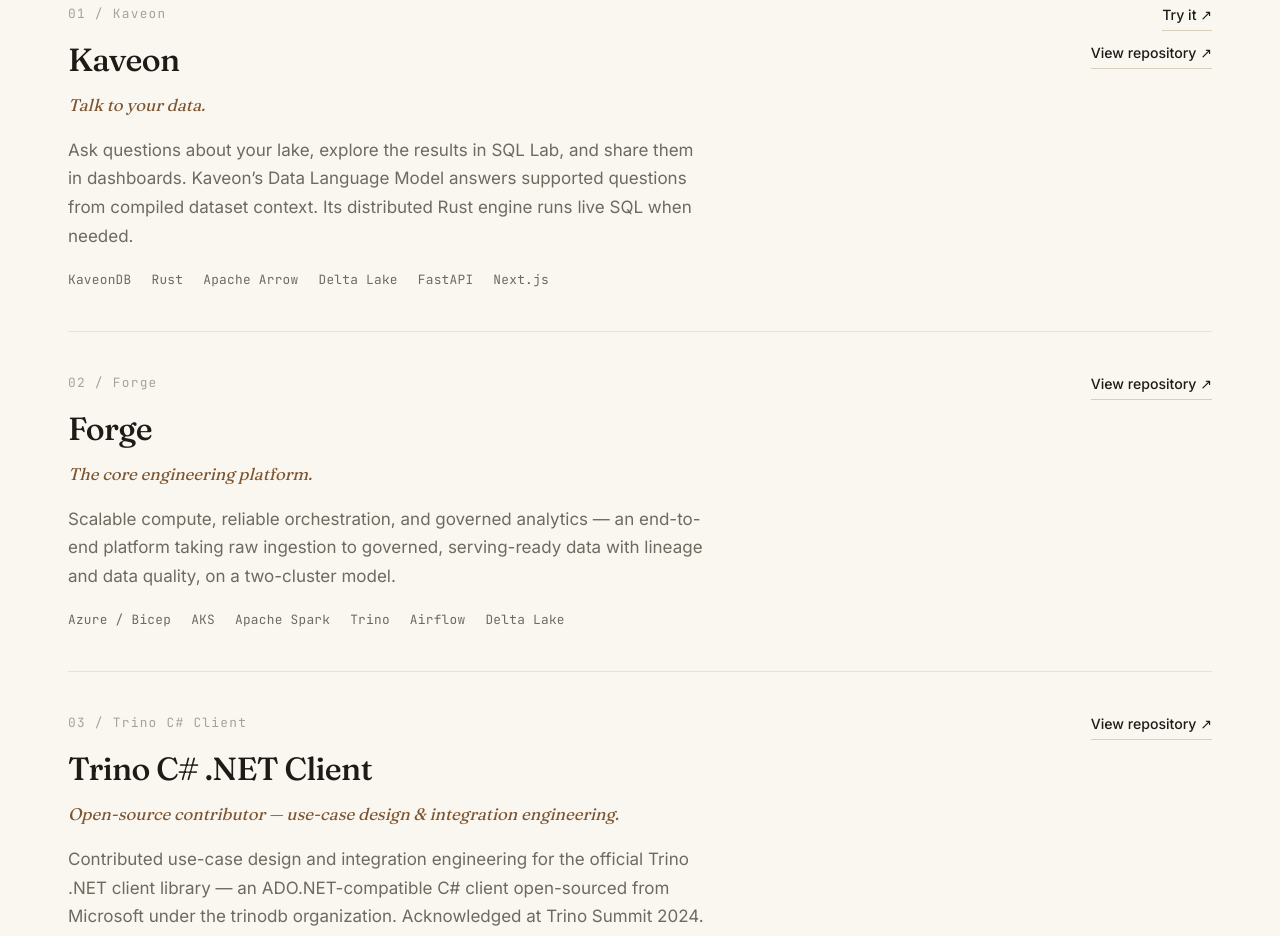
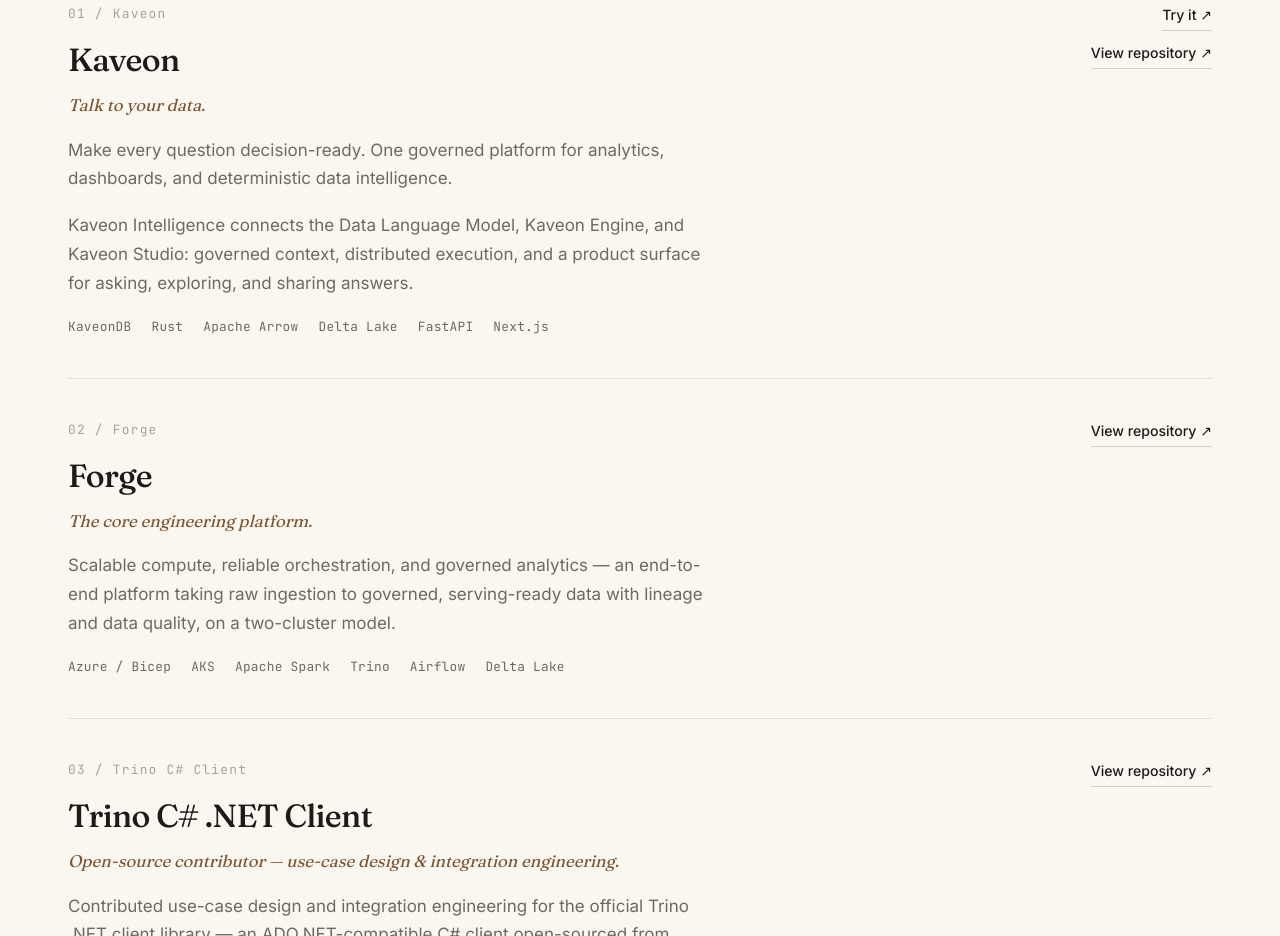
Before and after one commit to PruthviProdduturi/PruthviProdduturi.github.io, a plain HTML site: page index.html in a window 1280 px wide. Shown: the part 3930-4866 px from the top of the page. Drawn offline with Linux system fonts and the light colour scheme.

Commit message:
Use the Kaveon homepage vision and three pillars on the project card

```diff
--- a/index.html
+++ b/index.html
@@ -346,7 +346,8 @@
         <div class="idx">01 / Kaveon</div>
         <h3>Kaveon</h3>
         <div class="tagline">Talk to your data.</div>
-        <p>Ask questions about your lake, explore the results in SQL Lab, and share them in dashboards. Kaveon’s Data Language Model answers supported questions from compiled dataset context. Its distributed Rust engine runs live SQL when needed.</p>
+        <p>Make every question decision-ready. One governed platform for analytics, dashboards, and deterministic data intelligence.</p>
+        <p>Kaveon Intelligence connects the Data Language Model, Kaveon Engine, and Kaveon Studio: governed context, distributed execution, and a product surface for asking, exploring, and sharing answers.</p>
         <div class="meta"><span>KaveonDB</span><span>Rust</span><span>Apache Arrow</span><span>Delta Lake</span><span>FastAPI</span><span>Next.js</span></div>
       </div>
       <div style="display:flex;flex-direction:column;gap:10px;align-items:flex-end">
```
